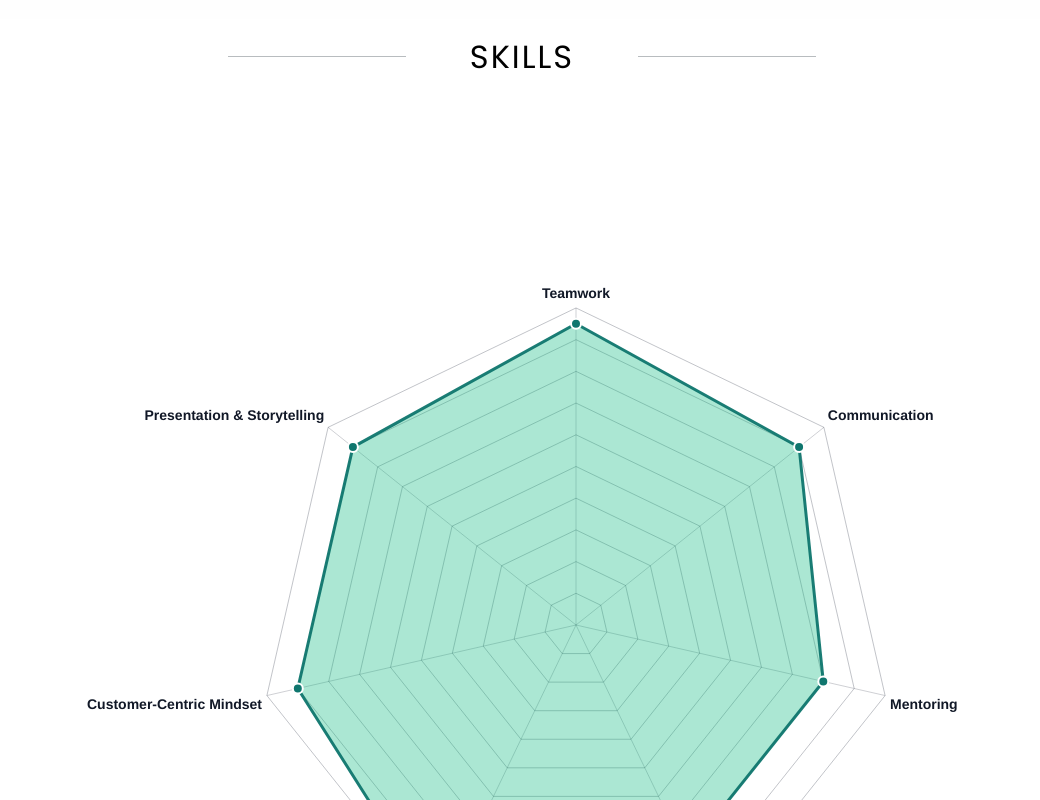
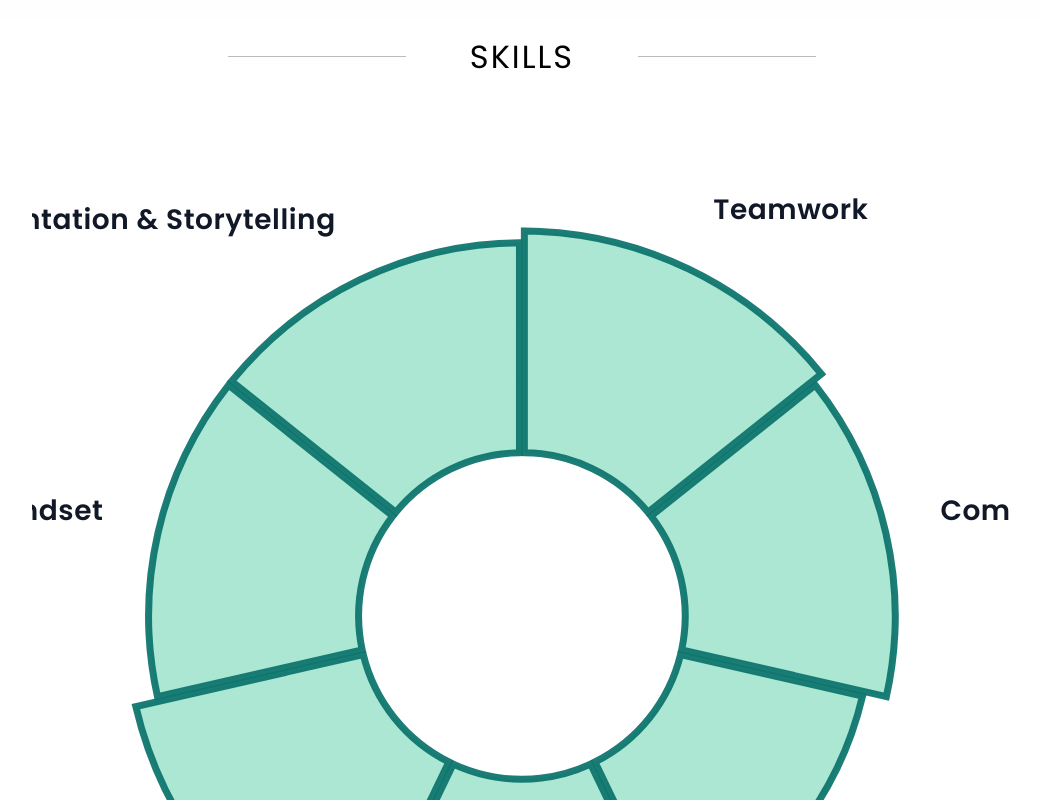
Before and after one commit to jolous/portfolio, a React (Vite) app: page / in a window 1280 px wide. Shown: the part 2020-2820 px from the top of the page, without its empty margins (118-1158 px from the left). Built offline with nearby package versions, Linux system fonts and the light colour scheme.

Commit message:
Replace skills chart with D3 radial bars

```diff
--- a/index.html
+++ b/index.html
@@ -30,6 +30,7 @@
   </head>
   <body>
     <div id="root"></div>
+    <script src="https://d3js.org/d3.v7.min.js"></script>
     <script type="module" src="/src/main.tsx"></script>
   </body>
 </html>
--- a/package.json
+++ b/package.json
@@ -10,7 +10,6 @@
     "lint": "eslint . --ext ts,tsx --report-unused-disable-directives --max-warnings 0"
   },
   "dependencies": {
-    "chart.js": "^4.4.2",
     "react": "^18.3.1",
     "react-dom": "^18.3.1"
   },
--- a/src/App.tsx
+++ b/src/App.tsx
@@ -1,69 +1,9 @@
 import { useEffect, useMemo, useRef, useState } from 'react';
-import Chart from 'chart.js/auto';
 import TextScramble from './utils/textScramble';
-import { skillOrder, skills, type SkillKey, type SkillLabel } from './data/skills';
+import SkillsRadialBar from './components/SkillsRadialBar';
+import { skillOrder, skills, type SkillKey } from './data/skills';
 
 const phrases = ['Data Scientist', 'Web Developer', 'Programmer', 'Photographer'];
-
-const chartOptions = {
-  scales: {
-    r: {
-      beginAtZero: true,
-      min: 0,
-      max: 100,
-      ticks: {
-        display: false
-      },
-      pointLabels: {
-        font: {
-          size: 14,
-          weight: '600'
-        },
-        color: '#111827'
-      },
-      grid: {
-        display: true,
-        color: 'rgba(15, 23, 42, 0.25)'
-      },
-      angleLines: {
-        color: 'rgba(15, 23, 42, 0.2)'
-      }
-    }
-  },
-  plugins: {
-    legend: {
-      display: false
-    }
-  }
-};
-
-const buildLabels = (labels: SkillLabel[], isSmallScreen: boolean) =>
-  labels.map(label => {
-    if (Array.isArray(label)) {
-      return isSmallScreen ? label[0] : label;
-    }
-    return label;
-  });
-
-const buildData = (id: SkillKey, isSmallScreen: boolean) => {
-  const { label, labels, data } = skills[id];
-  return {
-    labels: buildLabels(labels, isSmallScreen),
-    datasets: [
-      {
-        label,
-        backgroundColor: 'rgba(16, 185, 129, 0.35)',
-        borderColor: 'rgba(15, 118, 110, 0.95)',
-        borderWidth: 3,
-        pointBackgroundColor: 'rgba(15, 118, 110, 1)',
-        pointBorderColor: '#ffffff',
-        pointBorderWidth: 2,
-        radius: 5,
-        data
-      }
-    ]
-  };
-};
 
 const navItems = [
   { href: '#home', label: 'HOME' },
@@ -121,8 +61,6 @@ export default function App() {
     hardwareSoftwareSpecialist: false
   });
   const cursorRef = useRef<HTMLDivElement | null>(null);
-  const canvasRef = useRef<HTMLCanvasElement | null>(null);
-  const chartRef = useRef<Chart | null>(null);
   const scrambleRef = useRef<HTMLSpanElement | null>(null);
   const heroImageRef = useRef<HTMLDivElement | null>(null);
 
@@ -256,36 +194,6 @@ export default function App() {
 
     return () => window.clearTimeout(timeoutId);
   }, []);
-
-  useEffect(() => {
-    if (!canvasRef.current) return;
-
-    const chart = new Chart(canvasRef.current, {
-      type: 'radar',
-      data: buildData(activeSkill, window.innerWidth < 1000),
-      options: chartOptions
-    });
-
-    chartRef.current = chart;
-    return () => chart.destroy();
-  }, []);
-
-  useEffect(() => {
-    if (!chartRef.current) return;
-    chartRef.current.data = buildData(activeSkill, window.innerWidth < 1000);
-    chartRef.current.update();
-  }, [activeSkill]);
-
-  useEffect(() => {
-    const handleResize = () => {
-      if (!chartRef.current) return;
-      chartRef.current.data = buildData(activeSkill, window.innerWidth < 1000);
-      chartRef.current.update();
-    };
-
-    window.addEventListener('resize', handleResize);
-    return () => window.removeEventListener('resize', handleResize);
-  }, [activeSkill]);
 
   useEffect(() => {
     const handleAnchorClick = (event: Event) => {
@@ -497,7 +405,7 @@ export default function App() {
         <div className="skill-section-div">
           <section className="skill-section">
             <div className="skill-chart">
-              <canvas id="marksChart" ref={canvasRef}></canvas>
+              <SkillsRadialBar activeSkill={activeSkill} />
             </div>
 
             <ul className="skill-links">
--- /dev/null
+++ b/src/components/SkillsRadialBar.tsx
@@ -0,0 +1,103 @@
+import { useMemo } from 'react';
+import { skills, type SkillKey, type SkillLabel } from '../data/skills';
+
+type ArcDatum = {
+  value: number;
+  lines: string[];
+  startAngle: number;
+  endAngle: number;
+};
+
+const CHART_SIZE = 420;
+const INNER_RADIUS = 70;
+const OUTER_RADIUS = 170;
+const LABEL_OFFSET = 24;
+
+const toLabelLines = (label: SkillLabel) => (Array.isArray(label) ? label : [label]);
+
+export default function SkillsRadialBar({ activeSkill }: { activeSkill: SkillKey }) {
+  const d3 = typeof window === 'undefined' ? undefined : (window as { d3?: any }).d3;
+  const { label, labels, data } = skills[activeSkill];
+
+  const arcData = useMemo(() => {
+    const angleStep = (Math.PI * 2) / data.length;
+
+    return labels.map((skillLabel, index) => ({
+      value: data[index],
+      lines: toLabelLines(skillLabel),
+      startAngle: index * angleStep,
+      endAngle: (index + 1) * angleStep
+    }));
+  }, [data, labels]);
+
+  const maxValue = d3 ? d3.max(data) ?? 100 : 100;
+  const radiusScale = useMemo(() => {
+    if (!d3) return null;
+    return d3
+      .scaleLinear()
+      .domain([0, Math.max(100, maxValue)])
+      .range([INNER_RADIUS, OUTER_RADIUS]);
+  }, [d3, maxValue]);
+
+  const arcGenerator = useMemo(() => {
+    if (!d3 || !radiusScale) return null;
+    return d3
+      .arc<ArcDatum>()
+      .innerRadius(INNER_RADIUS)
+      .outerRadius((datum: ArcDatum) => radiusScale(datum.value))
+      .startAngle((datum: ArcDatum) => datum.startAngle)
+      .endAngle((datum: ArcDatum) => datum.endAngle)
+      .padAngle(0.03)
+      .padRadius(INNER_RADIUS);
+  }, [d3, radiusScale]);
+
+  if (!d3 || !radiusScale || !arcGenerator) {
+    return null;
+  }
+
+  return (
+    <svg
+      className="skills-radial-chart"
+      viewBox={`0 0 ${CHART_SIZE} ${CHART_SIZE}`}
+      role="img"
+      aria-labelledby="skills-radial-title"
+    >
+      <title id="skills-radial-title">{label} skill overview</title>
+      <g transform={`translate(${CHART_SIZE / 2} ${CHART_SIZE / 2})`}>
+        {arcData.map(datum => {
+          const path = arcGenerator(datum);
+          const labelRadius = radiusScale(datum.value) + LABEL_OFFSET;
+          const angle = (datum.startAngle + datum.endAngle) / 2;
+          const x = Math.sin(angle) * labelRadius;
+          const y = -Math.cos(angle) * labelRadius;
+          const anchor = x >= 0 ? 'start' : 'end';
+
+          return (
+            <g key={`${datum.lines.join('-')}-${datum.startAngle}`}>
+              {path && (
+                <path
+                  d={path}
+                  fill="rgba(16, 185, 129, 0.35)"
+                  stroke="rgba(15, 118, 110, 0.95)"
+                  strokeWidth={3}
+                />
+              )}
+              <text x={x} y={y} textAnchor={anchor} className="skills-radial-label">
+                {datum.lines.map((line, lineIndex) => (
+                  <tspan
+                    key={line}
+                    x={x}
+                    dy={lineIndex === 0 ? '0em' : '1.1em'}
+                    className="skills-radial-label-line"
+                  >
+                    {line}
+                  </tspan>
+                ))}
+              </text>
+            </g>
+          );
+        })}
+      </g>
+    </svg>
+  );
+}
--- a/src/styles/style.css
+++ b/src/styles/style.css
@@ -1219,6 +1219,22 @@ nav h1 {
 	z-index: 1;
 }
 
+.skills-radial-chart {
+	width: 100%;
+	height: auto;
+	display: block;
+}
+
+.skills-radial-label {
+	font-size: 12px;
+	font-weight: 600;
+	fill: #111827;
+}
+
+.skills-radial-label-line {
+	letter-spacing: 0.02em;
+}
+
 .skill-links {
 	border-left: 2px solid rgba(5, 16, 52, 0.2);
 	padding-left: 28px;
```
Also changed, not shown: 1 other file (tests, documents, lock files or other folders).
